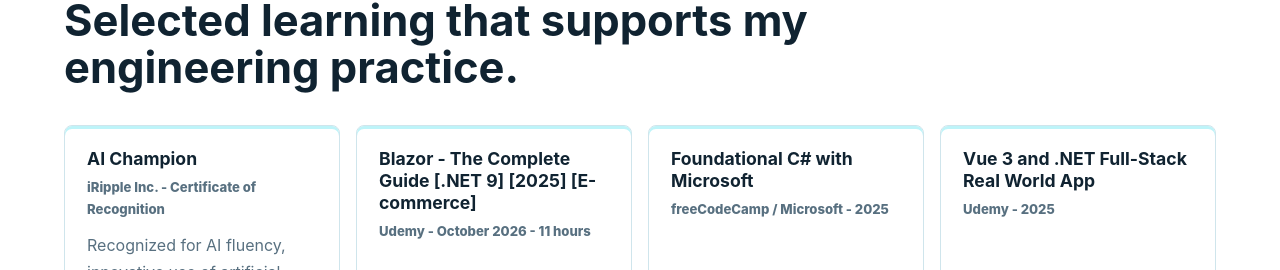
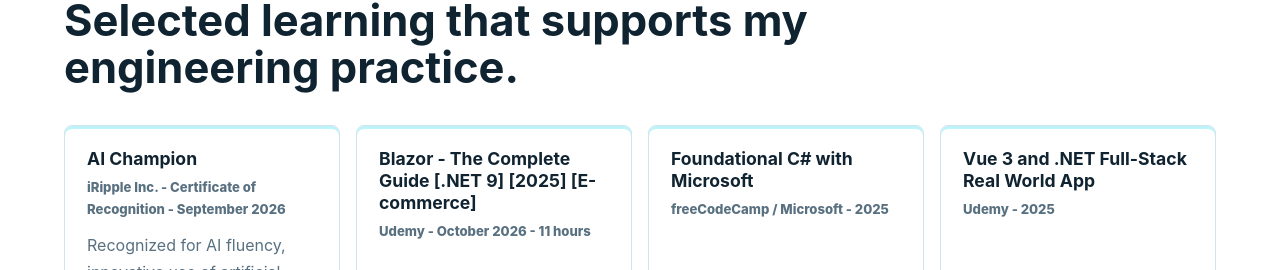
Before and after one commit to josephntiotangco/josephntiotangco_web_portfolio, a Vue app: page / in a window 1280 px wide. Shown: the part 5049-5319 px from the top of the page. Built offline with nearby package versions, Linux system fonts and the light colour scheme.

Commit message:
add ai champion credential date

```diff
--- a/src/App.vue
+++ b/src/App.vue
@@ -120,7 +120,9 @@ const trainings = [
   //JT-2026/09/30 - add ai champion recognition credential
   {
     title: "AI Champion",
-    meta: "iRipple Inc. - Certificate of Recognition",
+    // meta: "iRipple Inc. - Certificate of Recognition",
+    //JT-2026/10/01 - add recognition month for credential ordering
+    meta: "iRipple Inc. - Certificate of Recognition - September 2026",
     focus:
       "Recognized for AI fluency, innovative use of artificial intelligence, and applying AI to improve productivity and create meaningful organizational impact."
   },
```
